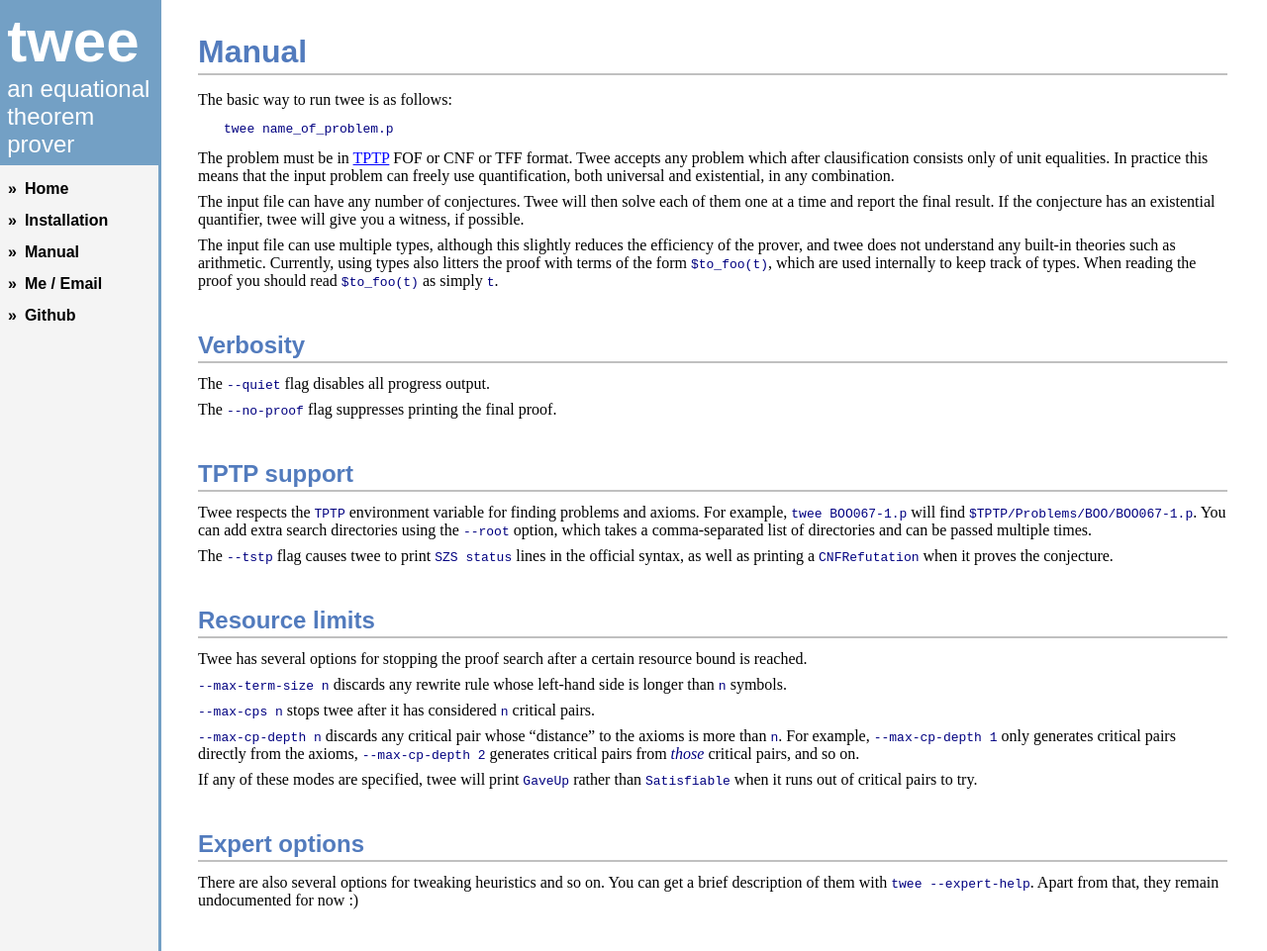
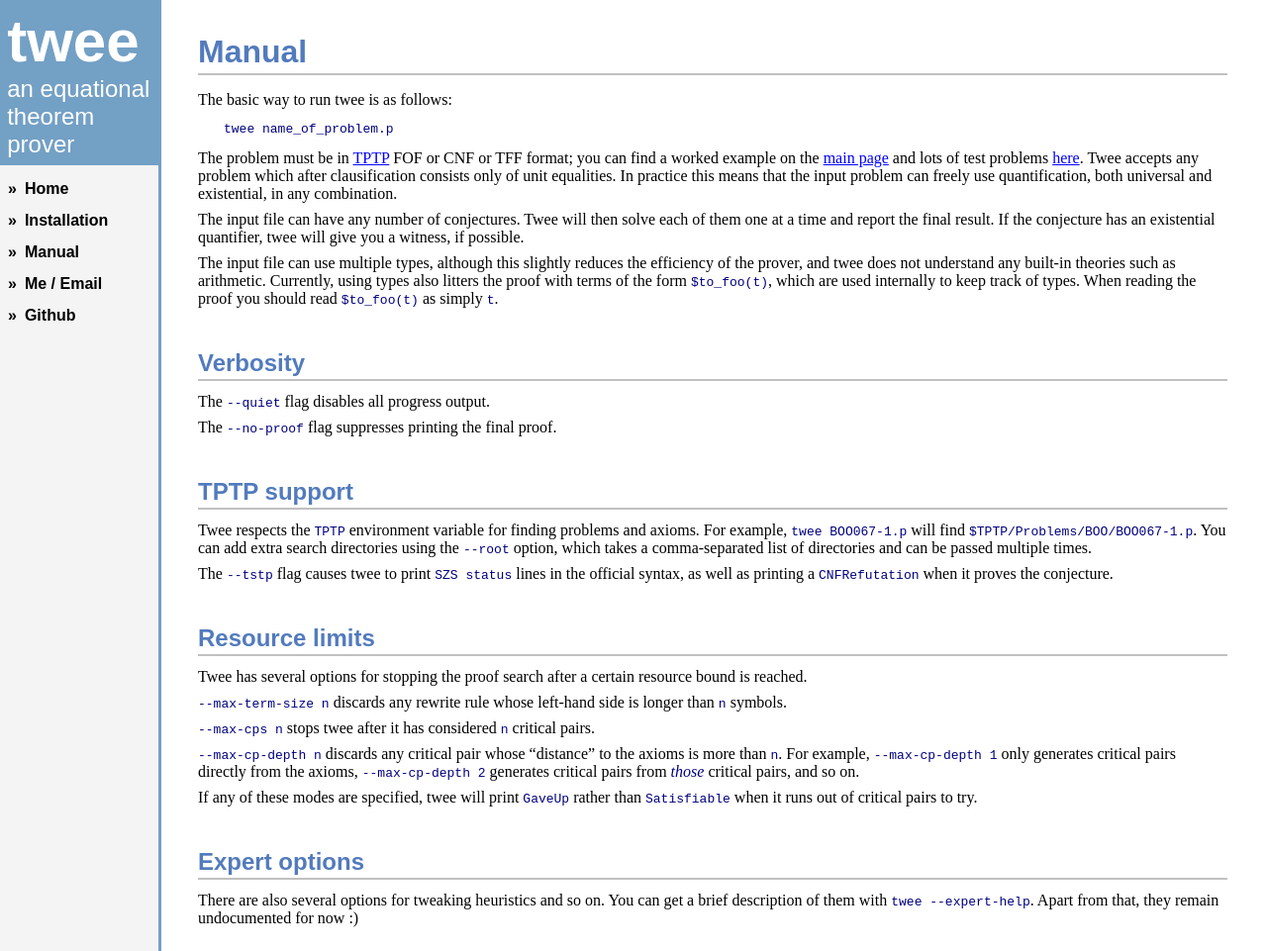
Before and after one commit to nick8325/twee, a Jekyll site: the page built from manual.md, in a window 1280 px wide and 961 px high. Shown: the whole window at 99% size. Built offline with Jekyll 4.4.1, drawn with Linux system fonts in a browser that asks for light colours.

Commit message:
Tweak stuff.

```diff
--- a/manual.md
+++ b/manual.md
@@ -10,10 +10,12 @@ The basic way to run twee is as follows:
 
     twee name_of_problem.p
 
-The problem must be in [TPTP](http://tptp.org) FOF or CNF or TFF format. Twee
-accepts any problem which after clausification consists only of unit equalities.
-In practice this means that the input problem can freely use quantification,
-both universal and existential, in any combination.
+The problem must be in [TPTP](http://tptp.org) FOF or CNF or TFF format; you can
+find a worked example on the [main page](.) and lots of test problems
+[here](https://github.com/nick8325/twee/tree/master/tests). Twee accepts any
+problem which after clausification consists only of unit equalities. In practice
+this means that the input problem can freely use quantification, both universal
+and existential, in any combination.
 
 The input file can have any number of conjectures. Twee will then solve each of
 them one at a time and report the final result. If the conjecture has an
```
Also changed, not shown: index.md (+3 -4 lines).
